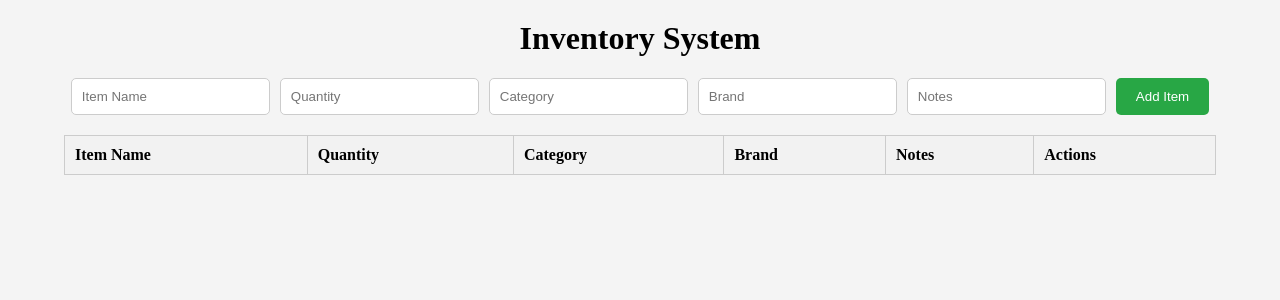
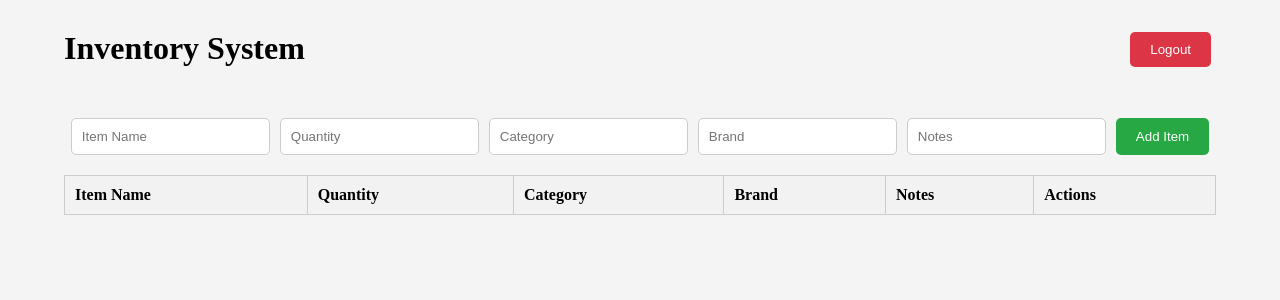
Before and after one commit to peterodero561/InventorySystem2, a Flask app: template templates/home.html in a window 1280 px wide. Shown: the top 300 px of the page. Run offline with Flask 3, Linux system fonts and the light colour scheme; the template is opened without the code that fills it, so the values that code supplies are empty; some libraries are stand-ins or nearby versions.

Commit message:
feat: update home page to have logout button

```diff
--- a/templates/home.html
+++ b/templates/home.html
@@ -8,7 +8,11 @@
 </head>
 <body>
     <div class="container">
-        <h1>Inventory System</h1>
+        <header>
+            <h1>Inventory System</h1>
+            <button id="logout" class="logout">Logout</button>
+        </header>
+
         <form id="inventory-form">
             <input type="text" id="item-name" placeholder="Item Name" required>
             <input type="number" id="item-quantity" placeholder="Quantity" required>
```
